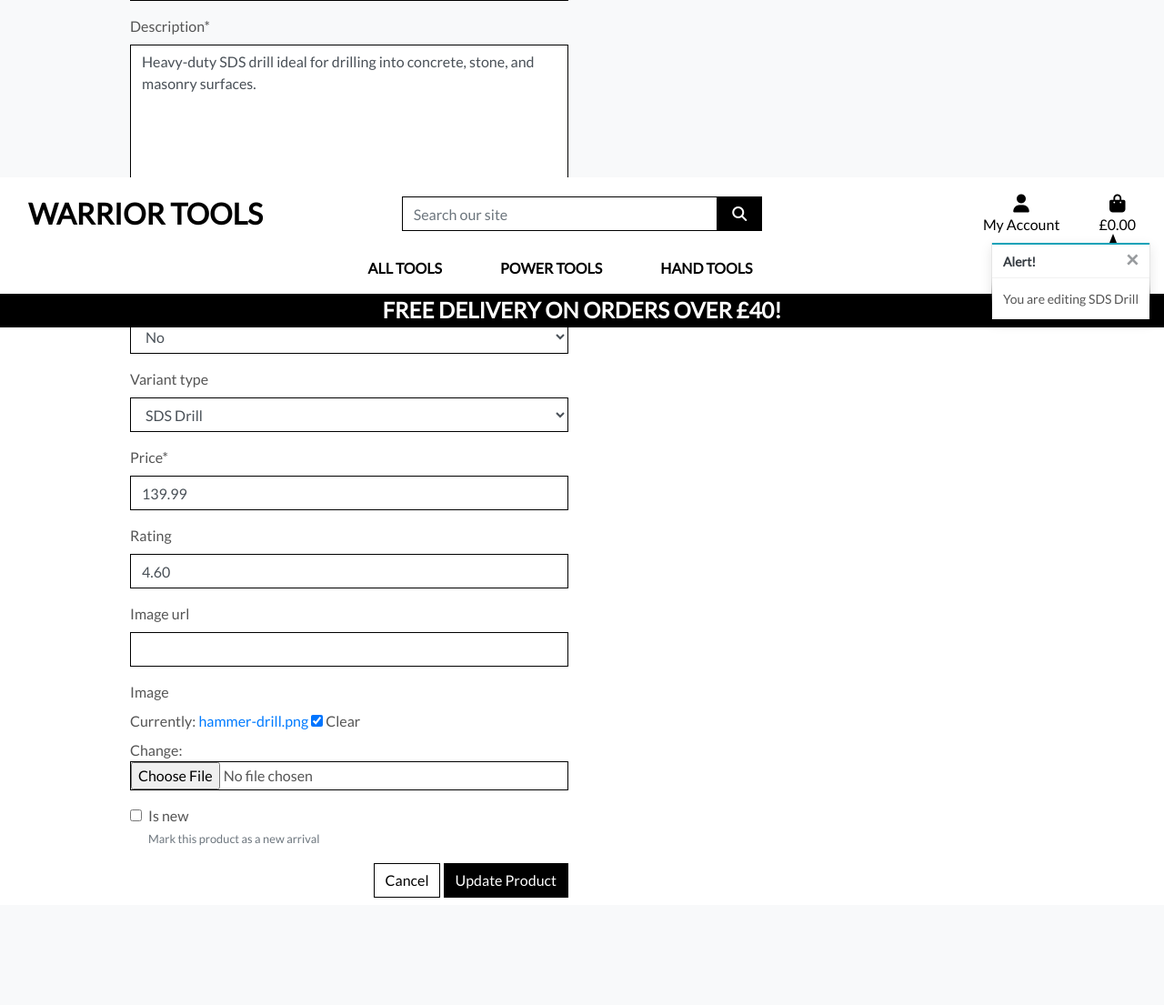
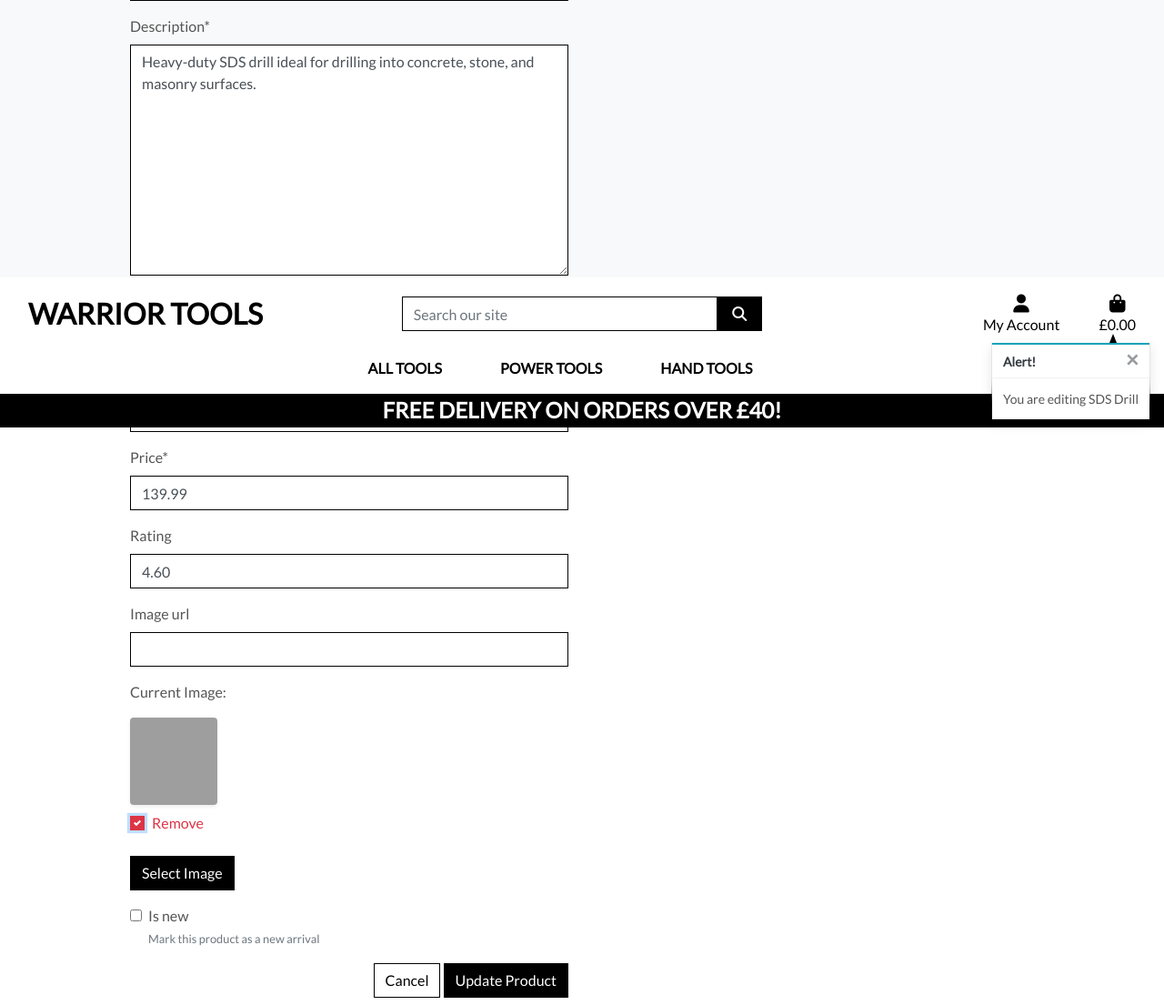
Before and after one commit to BrandonWarrior/warrior-tools, a Django app: page /products/edit/43/ in a window 1280 px wide, after a click on "Remove". Shown: the part 557-1662 px from the top of the page at 91% size. Before the commit the page ends 1544 px from the top, so only its background shows below. Run offline with Django 3.2, Linux system fonts and the light colour scheme; the visitor is signed in with stand-in values (Sample User, id 1); data comes from the database, SQL or seed files in the repository; some libraries are stand-ins or nearby versions; grey boxes are pictures that could not be loaded.

Commit message:
updated add image file button

```diff
--- a/products/forms.py
+++ b/products/forms.py
@@ -1,6 +1,6 @@
 from django import forms
+from .widgets import CustomClearableFileInput
 from .models import Product, Category
-
 
 class ProductForm(forms.ModelForm):
     VARIANTS_WITH_SIZES = [
@@ -14,6 +14,8 @@
         'tape_measure',
         'hand_saw',
     ]
+
+    image = forms.ImageField(label='Image', required=False, widget=CustomClearableFileInput)
 
     class Meta:
         model = Product
--- a/products/templates/products/edit_product.html
+++ b/products/templates/products/edit_product.html
@@ -25,7 +25,13 @@
             <div class="col-12 col-md-6">
                 <form method="POST" action="{% url 'edit_product' product.id %}" class="form mb-2" enctype="multipart/form-data">
                     {% csrf_token %}
-                    {{ form | crispy }}
+                    {% for field in form %}
+                        {% if field.name != 'image' %}
+                            {{ field|as_crispy_field }}
+                        {% else %}
+                            {{ field }}
+                        {% endif %}
+                    {% endfor %}
                     <div class="text-right">
                         <a class="btn btn-outline-black rounded-0" href="{% url 'products' %}">Cancel</a>
                         <button class="btn btn-black rounded-0" type="submit">Update Product</button>
@@ -35,3 +41,13 @@
         </div>
     </div>
 {% endblock %}
+
+{% block postloadjs %}
+    {{ block.super }}
+    <script type="text/javascript">
+        $('#new-image').change(function() {
+            var file = $('#new-image')[0].files[0];
+            $('#filename').text(`Image will be set to: ${file.name}`);
+        });
+    </script>
+{% endblock %}
--- a/static/css/base.css
+++ b/static/css/base.css
@@ -184,6 +184,35 @@
     color: #17a2b8;
 }
 
+/* Product Form */
+
+.btn-file {
+    position: relative;
+    overflow: hidden;
+}
+
+.btn-file input[type="file"] {
+    position: absolute;
+    top: 0;
+    right: 0;
+    min-width: 100%;
+    min-height: 100%;
+    opacity: 0;
+    cursor: pointer;
+}
+
+.custom-checkbox .custom-control-label::before {
+    border-radius: 0;
+    border-color: #dc3545;
+}
+
+.custom-checkbox .custom-control-input:checked~.custom-control-label::before {
+    background-color: #dc3545;
+    border-color: #dc3545;
+    border-radius: 0;
+}
+
+
 /* -------------------------------- Media Queries */
 
 @media (min-width: 1200px) {
```
Also changed, not shown: products/templates/products/add_product.html (+16 -5 lines).
